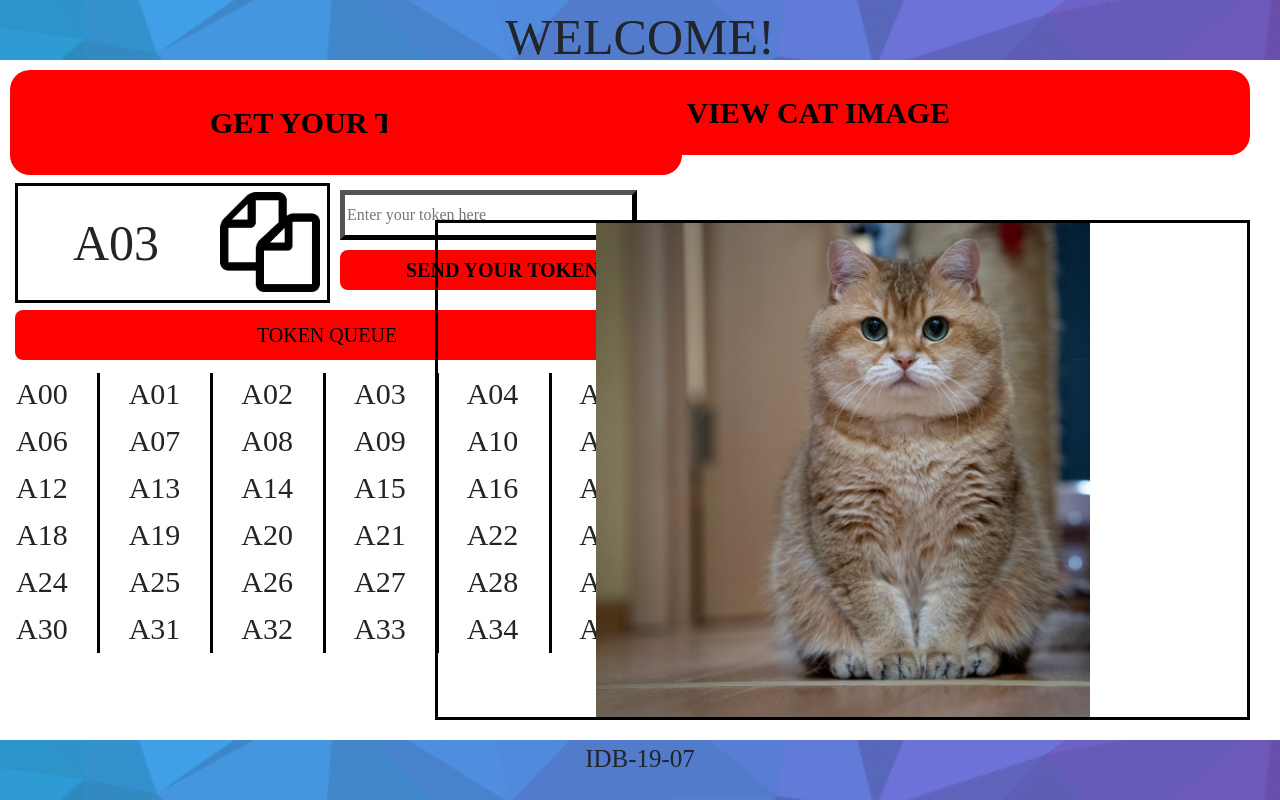
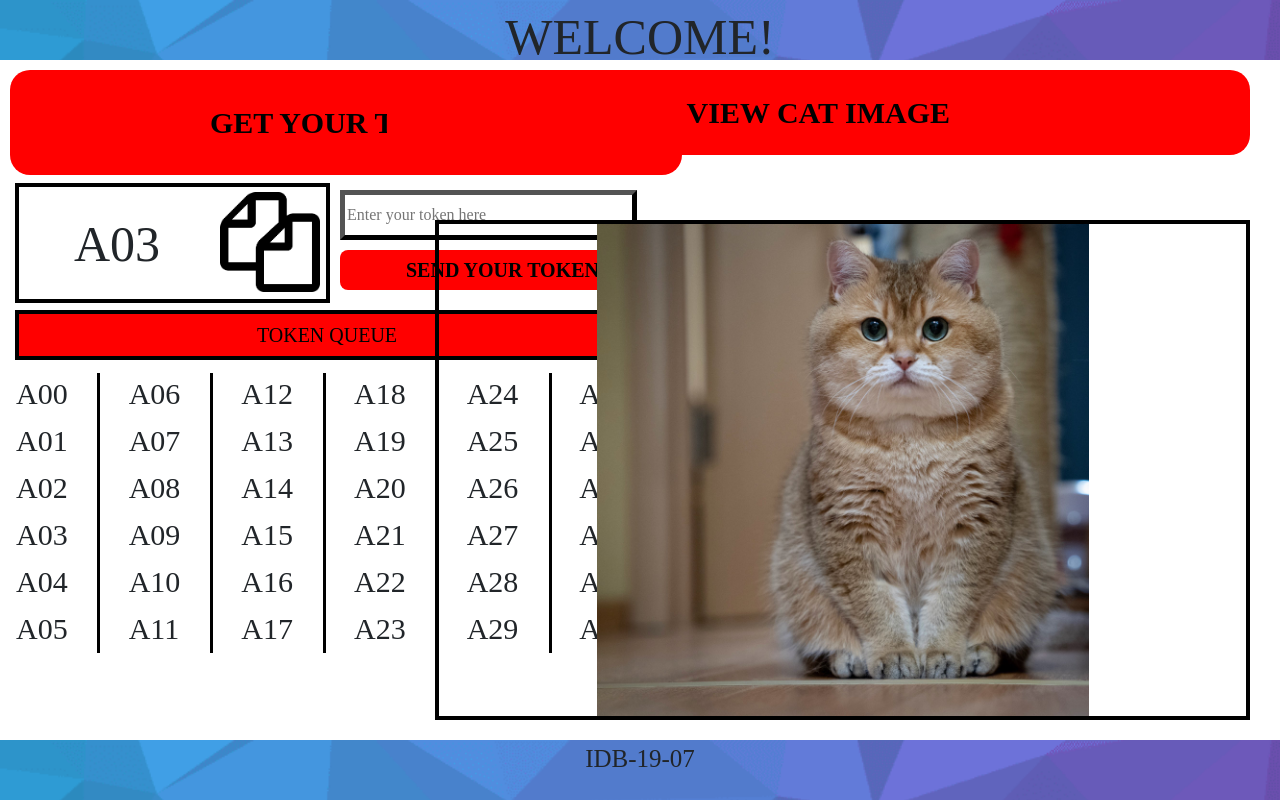
Before and after one commit to JuiceFV/stankin_pst_project_QM, a Python web app: template application/templates/index.html in a window 1280 px wide. Run offline with Jinja, Linux system fonts and the light colour scheme; the template is opened without the code that fills it, so the values that code supplies are empty; some libraries are stand-ins or nearby versions.

Commit message:
[HTML] [CSS] Added button highlighting; Fixed test token queue; Fixed borders

```diff
--- a/application/static/layout.js
+++ b/application/static/layout.js
@@ -0,0 +1 @@
+// no JS
--- a/application/static/style.css
+++ b/application/static/style.css
@@ -9,6 +9,10 @@ p {
 table {
 	font-family: Britannic Bold;
 }
+
+/*button:hover {
+	background-color: #FF7070;
+}*/
 
 header {
 	background: #c7b39b url(../static/images/bg_main.png) no-repeat;
@@ -43,11 +47,15 @@ header {
 	cursor: pointer;
 }
 
+.get-token_submit:hover {
+	background-color: #FF7070;
+}
+
 .user-token_rectfld {
 	width: 315px;
 	height: 120px;
 
-	border: 3px solid #000000;
+	border: 4px solid #000000;
 
 	position: absolute;
 	top: 183px;
@@ -116,6 +124,10 @@ header {
 	cursor: pointer;
 }
 
+.insert-token_submit:hover {
+	background-color: #FF7070;
+}
+
 .token-queue_inactive_btn {
 	background-color: #FF0000;
 	color: #000000;
@@ -124,8 +136,9 @@ header {
 	font-family: Britannic Bold;
 	text-align: center;
 
-	border: none;
-	border-radius: 8px;
+	border: solid;
+	border-color: #000000;
+	border-width: 4px;
 
 	position: absolute;
 	top: 310px;
@@ -219,6 +232,10 @@ header {
 	cursor: pointer;
 }
 
+.get-image_submit:hover {
+	background-color: #FF7070;
+}
+
 .cat-image_img {
 	/*width: 490px;
 	height: 490px;*/
@@ -236,7 +253,7 @@ header {
 	width: 815px;
 	height: 500px;
 
-	border: 3px solid #000;
+	border: 4px solid #000;
 
 	position: absolute;
 	bottom: 80px;
--- a/application/templates/index.html
+++ b/application/templates/index.html
@@ -1,6 +1,8 @@
 <!DOCTYPE html>
 <html>
 	<head>
+		<!-- Please use Mozilla Firefox for correct view! -->
+
 		<!-- Required meta tags for  Bootstrap -->
 		<meta charset="utf-8">
 		<meta name="viewport" content="width=device-width, initial-scale=1, shrink-to-fit=no">
@@ -11,6 +13,8 @@
 
 		<!-- Bootstrap CSS -->
 		<link rel="stylesheet" href="https://maxcdn.bootstrapcdn.com/bootstrap/4.0.0/css/bootstrap.min.css" integrity="sha384-Gn5384xqQ1aoWXA+058RXPxPg6fy4IWvTNh0E263XmFcJlSAwiGgFAW/dAiS6JXm" crossorigin="anonymous">
+
+		<script type="text/javascript" src="../static/layout.js"></script>
 	</head>
 
 	<body>
@@ -42,61 +46,59 @@
 			<!-- Queue -->
 			<button class="token-queue_inactive_btn" disabled>TOKEN QUEUE</button>
 			<table class="token-queue_tbl">
-				<!-- -->
+				<!-- Display token queue from server here -->
 
 				<tr>
 					<td class="aligned-td">A00</td>
-					<td class="aligned-td">A01</td>
-					<td class="aligned-td">A02</td>
-					<td class="aligned-td">A03</td>
-					<td class="aligned-td">A04</td>
-					<td class="aligned-td">A05</td>
-				</tr>
-
-				<div class=""></div>
-
-				<tr>
 					<td class="aligned-td">A06</td>
-					<td class="aligned-td">A07</td>
-					<td class="aligned-td">A08</td>
-					<td class="aligned-td">A09</td>
-					<td class="aligned-td">A10</td>
-					<td class="aligned-td">A11</td>
+					<td class="aligned-td">A12</td>
+					<td class="aligned-td">A18</td>
+					<td class="aligned-td">A24</td>
+					<td class="aligned-td">A30</td>
 				</tr>
 
 				<tr>
-					<td class="aligned-td">A12</td>
+					<td class="aligned-td">A01</td>
+					<td class="aligned-td">A07</td>
 					<td class="aligned-td">A13</td>
-					<td class="aligned-td">A14</td>
-					<td class="aligned-td">A15</td>
-					<td class="aligned-td">A16</td>
-					<td class="aligned-td">A17</td>
+					<td class="aligned-td">A19</td>
+					<td class="aligned-td">A25</td>
+					<td class="aligned-td">A31</td>
 				</tr>
 
 				<tr>
-					<td class="aligned-td">A18</td>
-					<td class="aligned-td">A19</td>
+					<td class="aligned-td">A02</td>
+					<td class="aligned-td">A08</td>
+					<td class="aligned-td">A14</td>
 					<td class="aligned-td">A20</td>
-					<td class="aligned-td">A21</td>
-					<td class="aligned-td">A22</td>
-					<td class="aligned-td">A23</td>
+					<td class="aligned-td">A26</td>
+					<td class="aligned-td">A32</td>
 				</tr>
 
 				<tr>
-					<td class="aligned-td">A24</td>
-					<td class="aligned-td">A25</td>
-					<td class="aligned-td">A26</td>
+					<td class="aligned-td">A03</td>
+					<td class="aligned-td">A09</td>
+					<td class="aligned-td">A15</td>
+					<td class="aligned-td">A21</td>
 					<td class="aligned-td">A27</td>
-					<td class="aligned-td">A28</td>
-					<td class="aligned-td">A29</td>
+					<td class="aligned-td">A33</td>
 				</tr>
 
 				<tr>
-					<td class="aligned-td">A30</td>
-					<td class="aligned-td">A31</td>
-					<td class="aligned-td">A32</td>
-					<td class="aligned-td">A33</td>
+					<td class="aligned-td">A04</td>
+					<td class="aligned-td">A10</td>
+					<td class="aligned-td">A16</td>
+					<td class="aligned-td">A22</td>
+					<td class="aligned-td">A28</td>
 					<td class="aligned-td">A34</td>
+				</tr>
+
+				<tr>
+					<td class="aligned-td">A05</td>
+					<td class="aligned-td">A11</td>
+					<td class="aligned-td">A17</td>
+					<td class="aligned-td">A23</td>
+					<td class="aligned-td">A29</td>
 					<td class="aligned-td">A35</td>
 				</tr>
 			</table>
@@ -116,9 +118,7 @@
 				<img src="../static/images/test_cat_img.jpg" class="cat-image_img">
 			</div>
 
-			<!-- <img src="../static/images/test_cat_img.jpg" class="cat-image_img"> -->
-
-			<!-- In future we plan to implement blurred background and stylized prompt window -->
+			<!-- In future we plan to implement adaptivity, blurred background and stylized prompt window -->
 		</form>
 
 		<footer>
```
